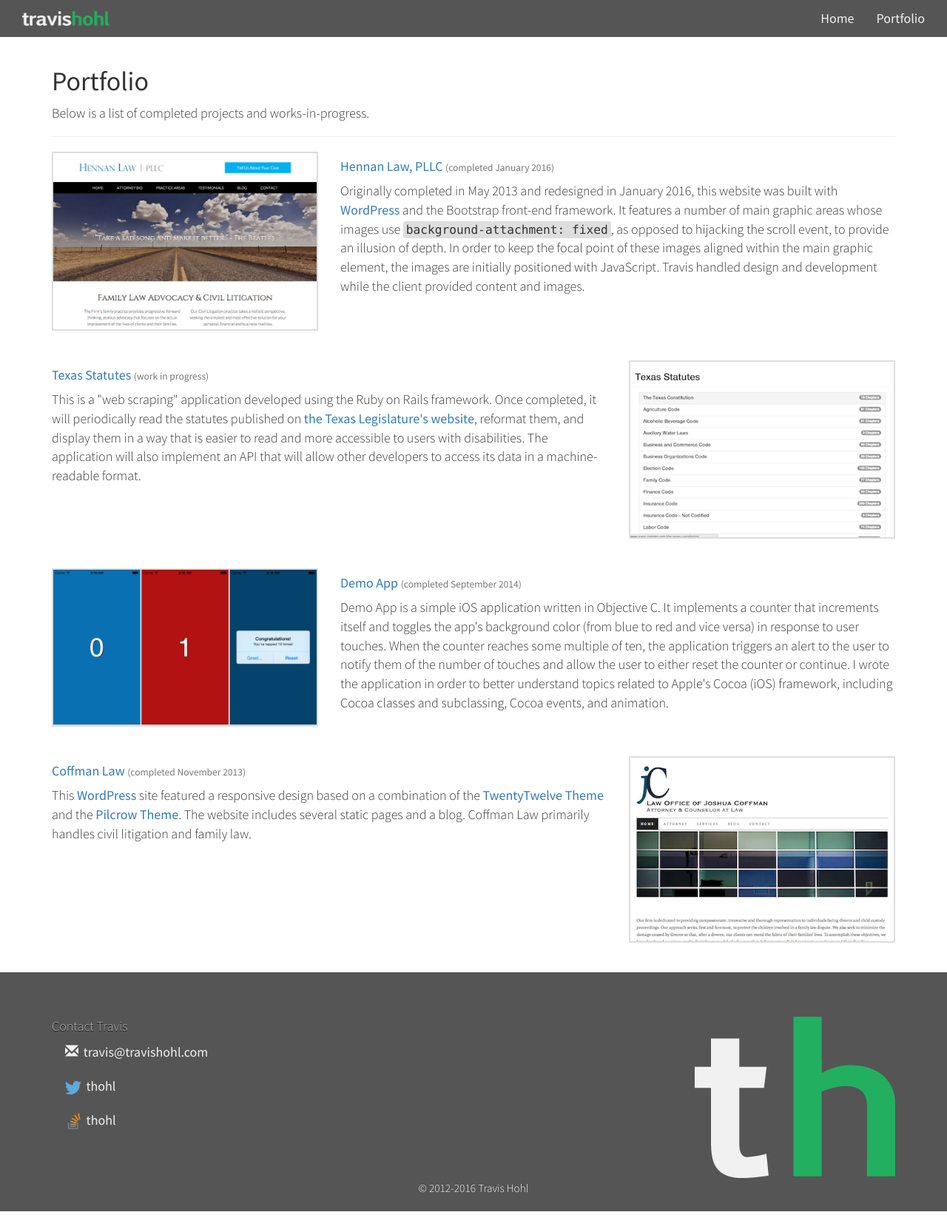
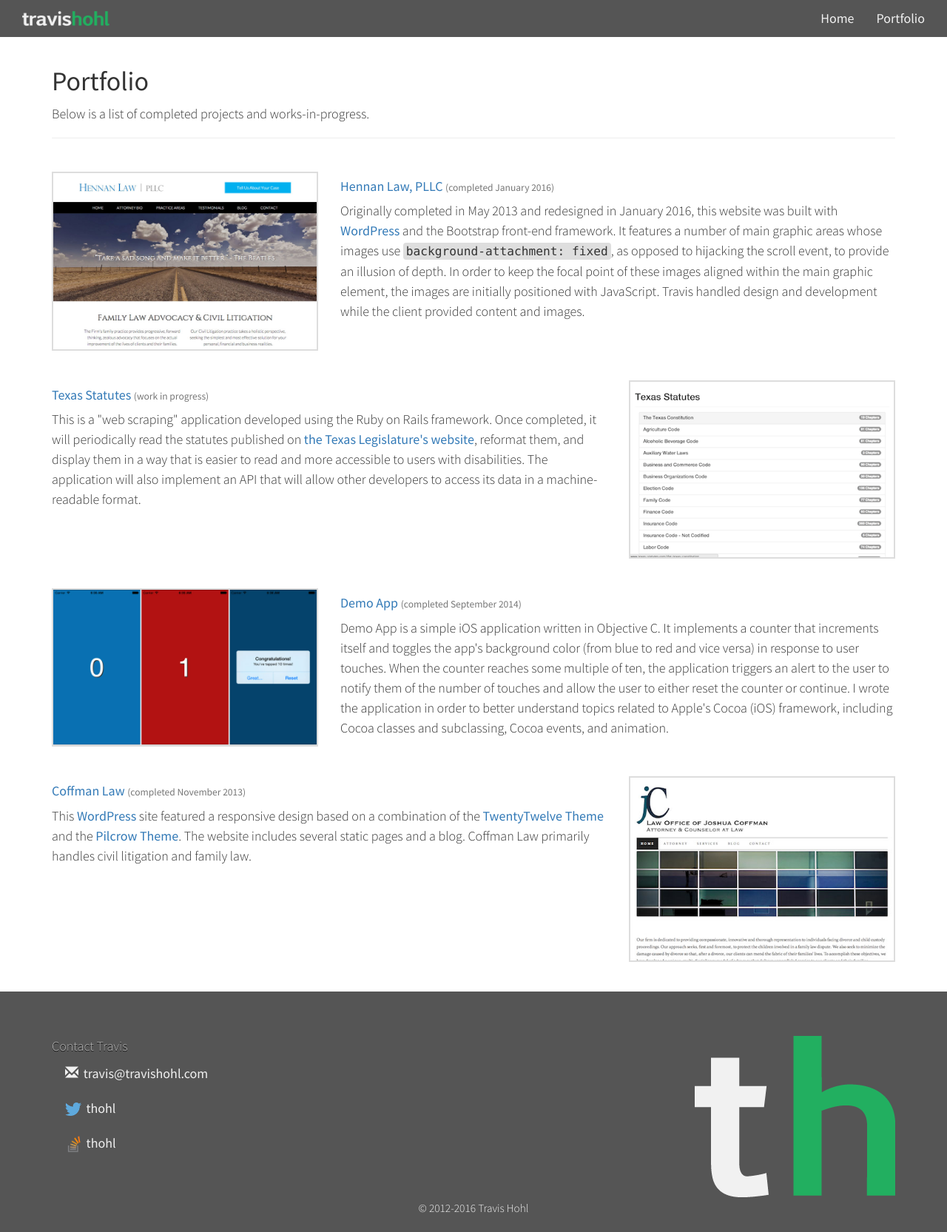
Before and after one commit to travishohl/travishohl.github.io, a Jekyll site: the page built from portfolio/index.html, in a window 1280 px wide. Shown: the whole page at 74% size. Built offline with Jekyll 4.4.1, drawn with Linux system fonts in a browser that asks for light colours; before the commit the page ends 1637 px from its top, so only the background shows below that.

Commit message:
Increase line-height and add more space between portfolio projects.

```diff
--- a/_includes/main.scss
+++ b/_includes/main.scss
@@ -25,6 +25,7 @@
     font-family: 'Source Sans Pro', sans-serif;
     font-size: 18px;
     font-weight: 300;
+    line-height: 1.5;
 }
 
 
@@ -183,6 +184,7 @@
     &__project {
 
         margin-bottom: 40px;
+        margin-top: 25px;
     }
     &__thumbnail {
 
```
